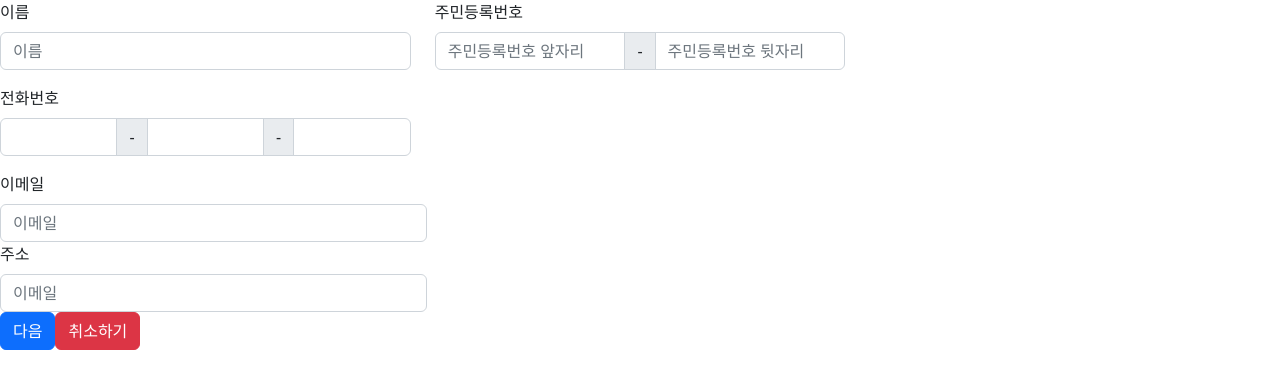
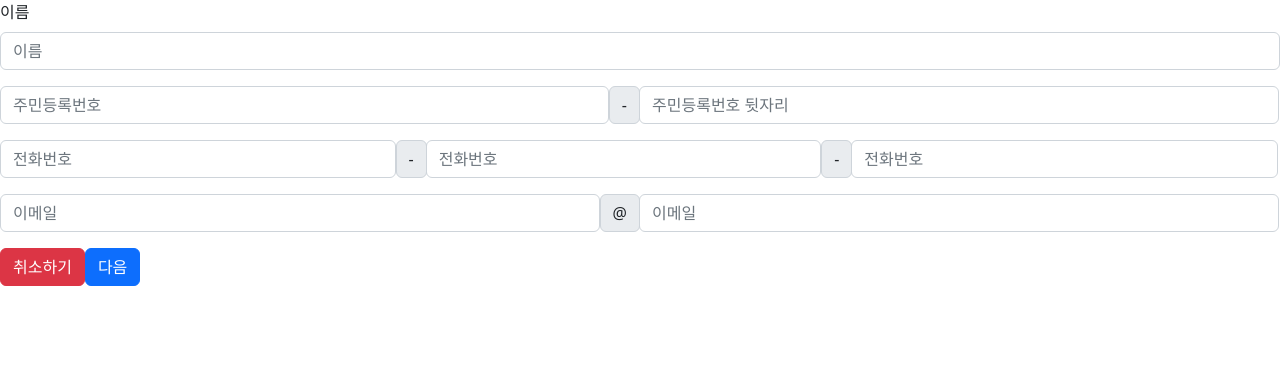
Before and after one commit to LeeChoongHwan/NS, a React (Create React App) app: page /signup in a window 1280 px wide. Shown: the top 388 px of the page. Built offline with nearby package versions, Linux system fonts and the light colour scheme.

Commit message:
VIEW : 개인 정보 입력 form 완성

```diff
--- a/src/component/form-ex.js
+++ b/src/component/form-ex.js
@@ -1,25 +1,31 @@
 import React, {useEffect, useState} from 'react';
 import Button from 'react-bootstrap/Button';
-import Col from 'react-bootstrap/Col';
 import Form from 'react-bootstrap/Form';
-import InputGroup from 'react-bootstrap/InputGroup';
-import Row from 'react-bootstrap/Row';
-import {useNavigate} from "react-router-dom";
+import {useLocation, useNavigate} from "react-router-dom";
+import {
+    email_back_pattern, email_front_pattern,
+    phone_first_pattern,
+    phone_last_pattern,
+    phone_second_pattern,
+    ssn_back_pattern,
+    ssn_front_pattern
+} from "../utils/reg-pattern";
+import {Col, InputGroup, Row} from "react-bootstrap";
 
 export default function FormExample() {
     const [validated, setValidated] = useState(false);
+    const [insuranceType, setInsuranceType] = useState();
+    const navigate = useNavigate();
+    const location = useLocation()
 
-    // const navigate = useNavigate();
-    // const location = ueLocation()
-
-    // useEffect(()=>{
-    // //    location.state에서 type을 받아 오기.
-    // },[])
+    useEffect(()=>{
+    //    location.state에서 type을 받아 오기.
+    //     if(location.state.type!==undefined)
+    //         setInsuranceType(location.state.type)
+    },[])
 
     const handleSubmit = (event) => {
         const form = event.currentTarget;
-        console.log(form);
-        console.log(form.nnn.value)
         event.preventDefault();
         if (form.checkValidity() === false) {
             event.stopPropagation();
@@ -29,20 +35,21 @@ export default function FormExample() {
         // 종류는 그전에서 받아서 오는게 좋을 듯 하네
         // name.value로 받아올 수 있음.
         setValidated(true);
+    };
 
-    };
+     const hanldeBack = () => {
+         navigate("/",{replace:true});
+     }
 
     return (
         <Form noValidate validated={validated} onSubmit={handleSubmit}>
-            <Row className="mb-3">
-                <Form.Group as={Col} md="4" controlId="validationCustom01">
+            <Form.Group className={"mb-3"}>
                 <Form.Label>이름</Form.Label>
                 <Form.Control
-                        name={"nnn"}
+                    name="username"
                     required
                     type="text"
                     placeholder="이름"
-                        defaultValue=""
                     pattern="^[가-힣]{2,6}"
                 />
                 <Form.Control.Feedback>사용 가능합니다!</Form.Control.Feedback>
@@ -50,96 +57,140 @@ export default function FormExample() {
                     주어진 형식으로 이름을 입력해주세요
                 </Form.Control.Feedback>
             </Form.Group>
-                <Form.Group as={Col} md="4" controlId="validationCustomUsername">
-                    <Form.Label>주민등록번호</Form.Label>
-                    <InputGroup hasValidation>
+
+            <InputGroup className={"w-100 mb-3"}>
+            <Form.Group className={"flex_box col-6"}>
+
+                <div className={"w-100"}>
+
                 <Form.Control
-                            type="number"
-                            placeholder="주민등록번호 앞자리"
-                            aria-describedby="inputGroupPrepend"
+                    name="ssn1"
                     required
+                    type="text"
+                    placeholder="주민등록번호"
+                    pattern= {ssn_front_pattern}
                 />
+                <Form.Control.Feedback>사용 가능합니다!</Form.Control.Feedback>
                 <Form.Control.Feedback type="invalid">
-                            주민등록번호 형식에 맞게 입력해주세요
+                    주민등록번호 앞자리를 입력해 주세요
                 </Form.Control.Feedback>
-                        <InputGroup.Text id="basic-addon2">-</InputGroup.Text>
+                </div>
+                <div>
+                <InputGroup.Text >-</InputGroup.Text>
+                </div>
+            </Form.Group>
+
+
+            <Form.Group className={"col-6"}>
                 <Form.Control
-                            type="number"
+                    name="ssn2"
+                    required
+                    type="password"
                     placeholder="주민등록번호 뒷자리"
-                            aria-describedby="inputGroupPrepend"
-                            required
+                    pattern= {ssn_back_pattern}
                 />
+                <Form.Control.Feedback>사용 가능합니다!</Form.Control.Feedback>
                 <Form.Control.Feedback type="invalid">
-                            Please choose a username.
-                        </Form.Control.Feedback>
-                    </InputGroup>
-                </Form.Group>
-            </Row>
-            <Row className="mb-3">
-                <Form.Group as={Col} md="4" controlId="validationCustomUsername">
-                    <Form.Label>전화번호</Form.Label>
-                    <InputGroup hasValidation>
-                        <Form.Control
-                            type="number"
-
-                            aria-describedby="inputGroupPrepend"
-                            required
-                        />
-                        <Form.Control.Feedback type="invalid">
-                            주민등록번호 형식에 맞게 입력해주세요
-                        </Form.Control.Feedback>
-                        <InputGroup.Text id="basic-addon2">-</InputGroup.Text>
-                        <Form.Control
-                            type="number"
-
-                            aria-describedby="inputGroupPrepend"
-                            required
-                        />
-                        <Form.Control.Feedback type="invalid">
-                            Please choose a username.
-                        </Form.Control.Feedback>
-                        <InputGroup.Text id="basic-addon2">-</InputGroup.Text>
-                        <Form.Control
-                            type="number"
-
-                            aria-describedby="inputGroupPrepend"
-                            required
-                        />
-                        <Form.Control.Feedback type="invalid">
-                            Please choose a username.
-                        </Form.Control.Feedback>
-                    </InputGroup>
-                </Form.Group>
-            </Row>
-            <Form.Group as={Col} md="4" controlId="validationCustomUsername">
-                <Form.Label>이메일</Form.Label>
-                    <Form.Control
-                        type="email"
-                        placeholder="이메일"
-                        aria-describedby="inputGroupPrepend"
-                        required
-                    />
-                    <Form.Control.Feedback type="invalid">
-                       이메일 형식에 맞춰 주세요
+                    주민등록번호 뒷자리를 입력해 주세요
                 </Form.Control.Feedback>
             </Form.Group>
+            </InputGroup>
 
-            <Form.Group as={Col} md="4" controlId="validationCustomUsername">
-                <Form.Label>주소</Form.Label>
+            <InputGroup className="mb-3">
+                <Form.Group className={"flex_box col-4"}>
+                    <div className={"w-100"}>
                         <Form.Control
-                    type="email"
+                            name="phone1"
+                            required
+                            type="text"
+                            placeholder="전화번호"
+                            pattern= {phone_first_pattern}
+                        />
+                        <Form.Control.Feedback>사용 가능합니다!</Form.Control.Feedback>
+                        <Form.Control.Feedback type="invalid">
+                            전화번호 형식을 지켜주세요
+                        </Form.Control.Feedback>
+                    </div>
+                    <div>
+                        <InputGroup.Text >-</InputGroup.Text>
+                    </div>
+                </Form.Group>
+                <Form.Group className={"flex_box col-4"}>
+                    <div className={"w-100"}>
+                        <Form.Control
+                            name="phone2"
+                            required
+                            type="text"
+                            placeholder="전화번호"
+                            pattern= {phone_second_pattern}
+                        />
+                        <Form.Control.Feedback>사용 가능합니다!</Form.Control.Feedback>
+                        <Form.Control.Feedback type="invalid">
+                            전화번호 형식을 지켜주세요
+                        </Form.Control.Feedback>
+                    </div>
+                    <div>
+                        <InputGroup.Text >-</InputGroup.Text>
+                    </div>
+                </Form.Group>
+                <Form.Group className={"flex_box col-4"}>
+                    <div className={"w-100"}>
+                        <Form.Control
+                            name="phone3"
+                            required
+                            type="text"
+                            placeholder="전화번호"
+                            pattern= {phone_last_pattern}
+                        />
+                        <Form.Control.Feedback>사용 가능합니다!</Form.Control.Feedback>
+                        <Form.Control.Feedback type="invalid">
+                            전화번호 형식을 지켜주세요
+                        </Form.Control.Feedback>
+                    </div>
+                </Form.Group>
+            </InputGroup>
+
+            <InputGroup className={"w-100 mb-3"}>
+                <Form.Group className={"flex_box col-6"}>
+                    <div className={"w-100"}>
+                        <Form.Control
+                            name="email1"
+                            required
+                            type="text"
                             placeholder="이메일"
-                    aria-describedby="inputGroupPrepend"
+                            pattern= {email_front_pattern}
+                        />
+                        <Form.Control.Feedback>사용 가능합니다!</Form.Control.Feedback>
+                        <Form.Control.Feedback type="invalid">
+                            이메일 형식을 지켜주세요
+                        </Form.Control.Feedback>
+                    </div>
+                    <div>
+                        <InputGroup.Text >@</InputGroup.Text>
+                    </div>
+                </Form.Group>
+
+
+                <Form.Group className={"col-6"}>
+                    <Form.Control
+                        name="email2"
                         required
+                        type="password"
+                        placeholder="이메일"
+                        pattern= {email_back_pattern}
                     />
+                    <Form.Control.Feedback>사용 가능합니다!</Form.Control.Feedback>
                     <Form.Control.Feedback type="invalid">
-                    이메일 형식에 맞춰 주세요
+                        이메일 형식을 지켜주세요
                     </Form.Control.Feedback>
+                </Form.Group>
+            </InputGroup>
 
-            {/* TODO   https://postcode.map.daum.net/guide*/}
-            </Form.Group>
+            {/*TODO 주소 API 추가하기*/}
+
+
+            <Button type="button" variant={"danger"} onClick={hanldeBack}>취소하기</Button>
             <Button type="submit">다음</Button>
-            <Button type="button" variant={"danger"}>취소하기</Button>
         </Form>
     );
 }
--- a/src/utils/global.css
+++ b/src/utils/global.css
@@ -1,3 +1,6 @@
 .hover_cursor:hover{
     cursor:pointer;
 }
+.flex_box{
+    display: flex;
+}
--- /dev/null
+++ b/src/utils/reg-pattern.js
@@ -0,0 +1,9 @@
+const ssn_front_pattern = "^[0-9]{2}((01)|(02)|(03)|(04)|(05)|(06)|(07)|(08)|(09)|(10)|(11)|(12))([0-3][0-9])";
+const ssn_back_pattern = "^[1-4][0-9]{6}";
+const phone_first_pattern = "^0[0-9]{2}$"
+const phone_second_pattern = "^[0-9]{3,4}$"
+const phone_last_pattern = "^[0-9]{4}$"
+const email_front_pattern = "^[a-zA-Z0-9]+";
+const email_back_pattern = "^[a-z]+.[a-z]+$"
+export {ssn_front_pattern, ssn_back_pattern, phone_first_pattern, phone_second_pattern, phone_last_pattern
+,email_front_pattern, email_back_pattern};
```
Also changed, not shown: src/component/cust-form-control.js (+9 -4 lines). Lines whose indentation alone changed are shown as unchanged.
